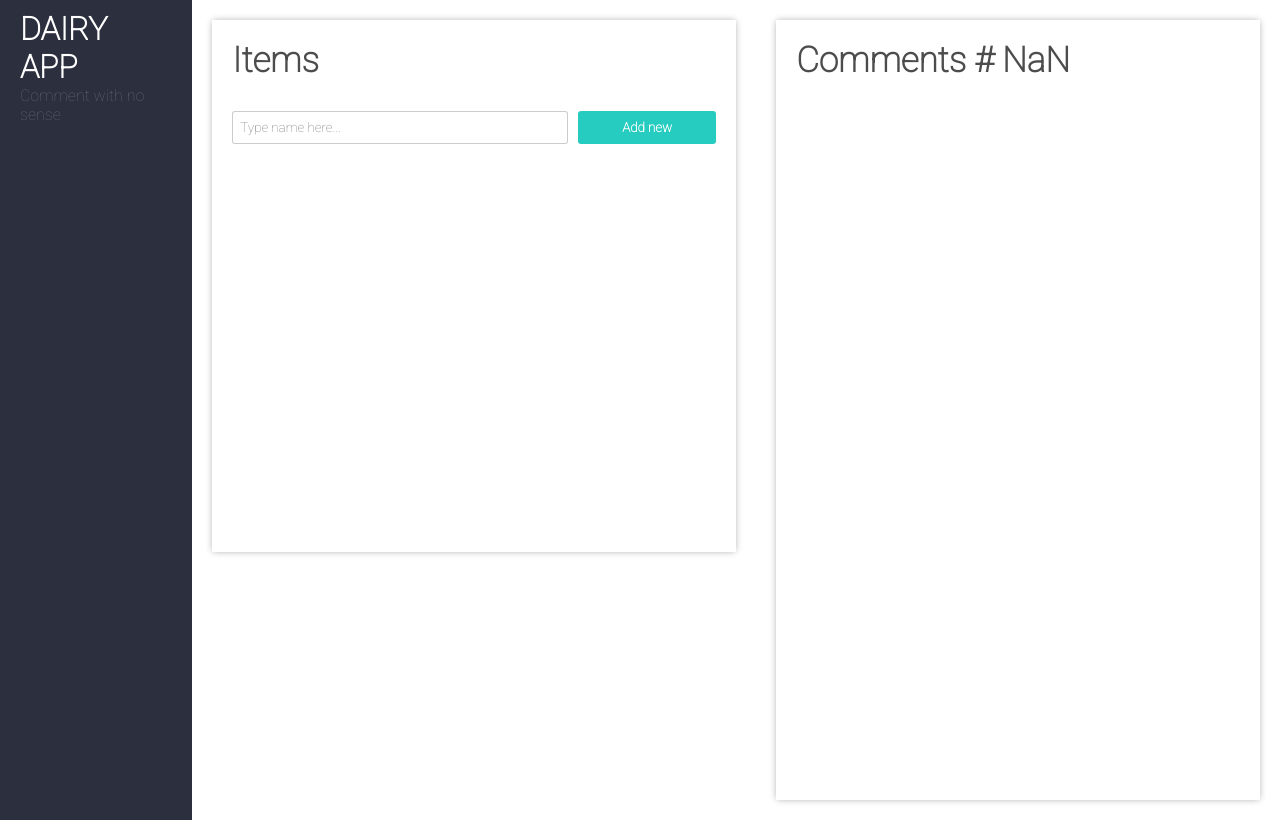
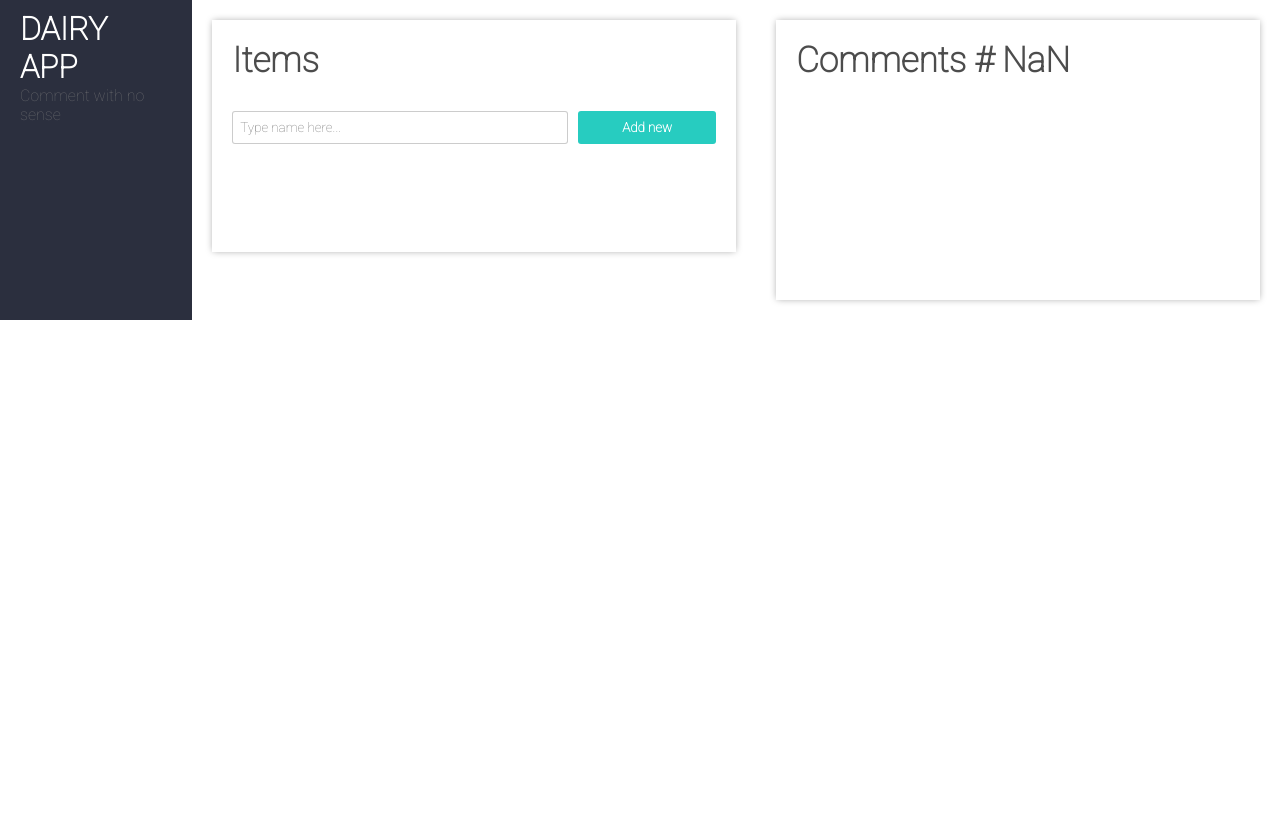
Before and after one commit to andriy-muhayliv/diary, a React (Create React App) app: page / in a window 1280 px wide. Built offline with nearby package versions, Linux system fonts and the light colour scheme.

Commit message:
work with styles

```diff
--- a/src/App.module.css
+++ b/src/App.module.css
@@ -19,7 +19,6 @@
   position: relative;
   top: 0;
   bottom: 0;
-  height: 100vh;
 }
 
 .text {
--- a/src/Component/Comments/Comments.module.css
+++ b/src/Component/Comments/Comments.module.css
@@ -20,8 +20,6 @@
 }
 
 .box input {
-  margin-left: auto;
-  margin-right: auto;
   width: 90%;
   margin-top: 20px;
   height: 100px;
```
